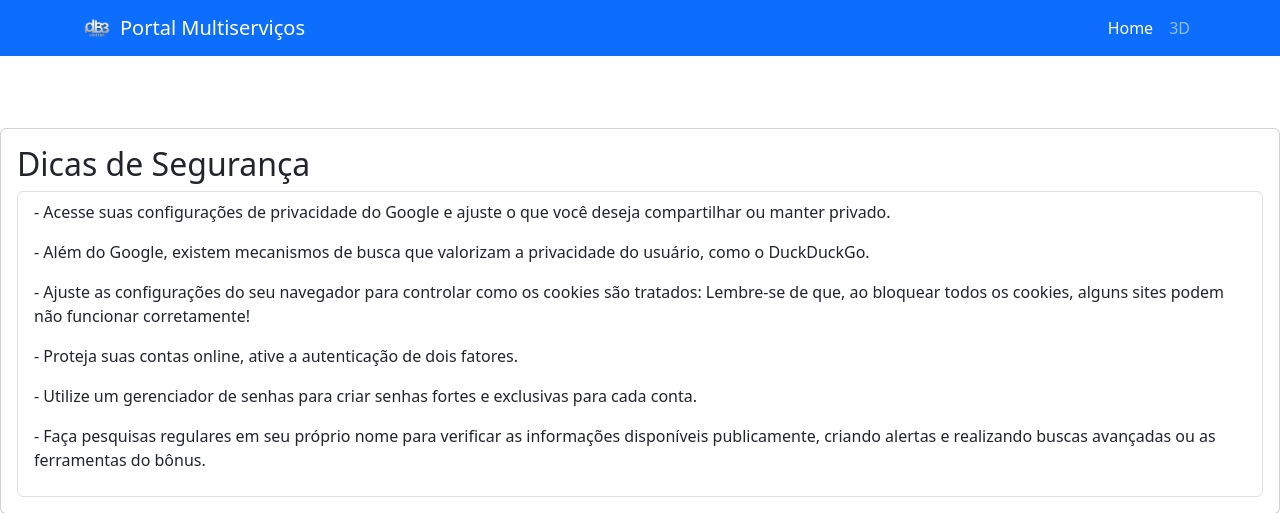
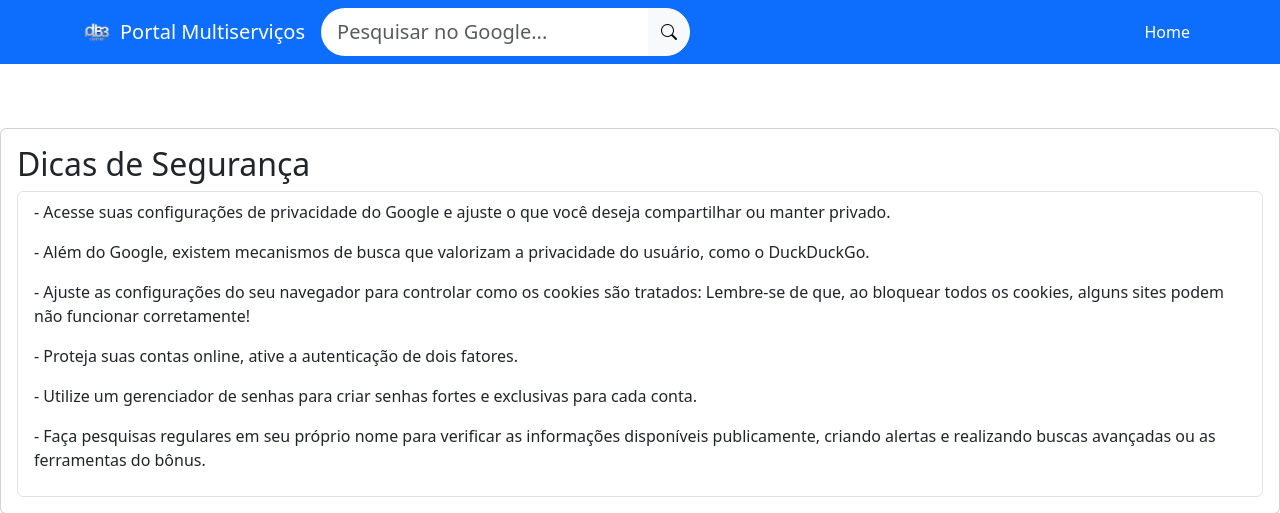
Before and after one commit to Db3center/Db3site, a Python web app: template templates/seg.html in a window 1280 px wide. Shown: the top 513 px of the page. Run offline with Jinja, Linux system fonts and the light colour scheme; the template is opened without the code that fills it, so the values that code supplies are empty.

Commit message:
Update seg.html

```diff
--- a/templates/seg.html
+++ b/templates/seg.html
@@ -13,7 +13,7 @@
 </head>
 
 <body>
-     <nav class="navbar navbar-expand-lg navbar-dark bg-primary fixed-top">
+      <nav class="navbar navbar-expand-lg navbar-dark bg-primary fixed-top">
         <div class="container">
             <a class="navbar-brand d-flex align-items-center" href="#">
                 <img src="/logodb.png" alt="Logo" class="logo-img me-2">
@@ -21,16 +21,23 @@
             </a>
             <button class="navbar-toggler" type="button" data-bs-toggle="collapse" data-bs-target="#navbarNav">
                 <span class="navbar-toggler-icon"></span>
+
             </button>
+             <form action="https://www.google.com/search" method="get" class="search-form" target="_blank">
+                                    <div class="input-group">
+                                        <input type="text" class="form-control form-control-lg" name="q" placeholder="Pesquisar no Google...">
+                                        <button class="btn btn-light" type="submit">
+                                            <i class="bi bi-search"></i>
+                                        </button>
+                                    </div>
+                                </form>
             <div class="collapse navbar-collapse" id="navbarNav">
                 <ul class="navbar-nav ms-auto">
                     <li class="nav-item">
                         <a class="nav-link active" href="/">Home</a>
                     </li>
 
-                    <li class="nav-item">
-                        <a class="nav-link" href="https://db3loja.lojavirtualnuvem.com.br/blog/posts/db3-95bcf99059bb">3D</a>
-                    </li>
+
                 </ul>
             </div>
         </div>
```
